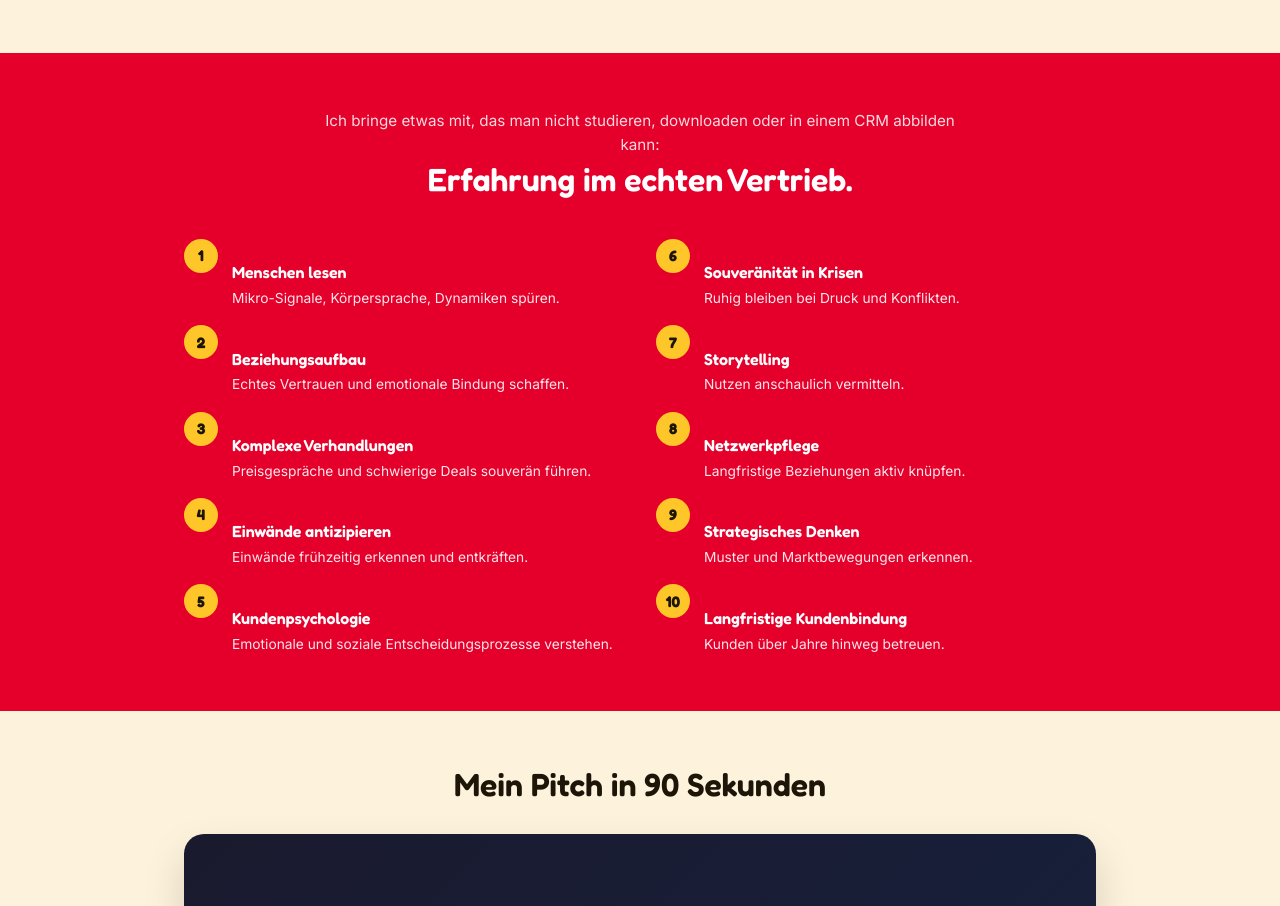
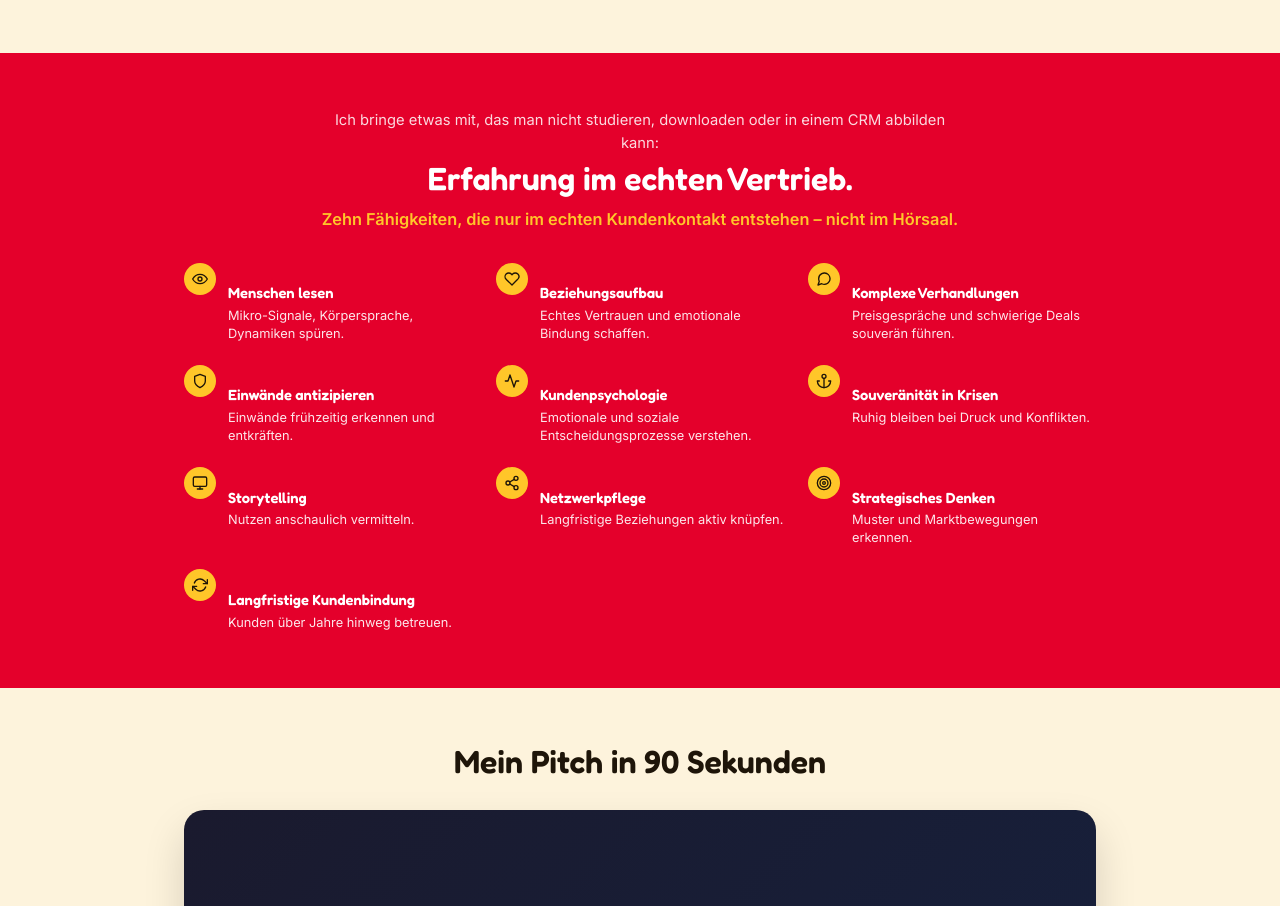
Before and after one commit to mwebersdorfer/marc-webersdorfer-bewerbung, a plain HTML site: page index.html in a window 1280 px wide. Shown: the part 1005-1911 px from the top of the page. Drawn offline with Linux system fonts and the light colour scheme.

Commit message:
Update index.html

```diff
--- a/index.html
+++ b/index.html
@@ -120,19 +120,20 @@
 
     /* ---------- ERFAHRUNG IM ECHTEN VERTRIEB ---------- */
   .exp-banner{background:var(--red);color:var(--white);}
-  .exp-banner .exp-intro{text-align:center;max-width:640px;margin:0 auto 40px;}
-  .exp-banner .exp-kicker{font-size:.95rem;opacity:.85;margin-bottom:6px;}
+  .exp-banner .exp-intro{text-align:center;max-width:640px;margin:0 auto 30px;}
+  .exp-banner .exp-kicker{font-size:.92rem;opacity:.85;margin-bottom:6px;}
   .exp-banner h2{font-size:clamp(1.5rem,3vw,2rem);font-weight:600;}
-  .exp-grid{display:grid;grid-template-columns:repeat(2,1fr);gap:16px 32px;}
-  .exp-item{display:flex;gap:14px;align-items:flex-start;}
-  .exp-num{
-    flex-shrink:0;width:34px;height:34px;border-radius:50%;
-    background:var(--yellow);color:var(--ink);
+  .exp-banner .exp-tagline{margin-top:10px;font-weight:600;color:var(--yellow);font-size:1.02rem;}
+  .exp-grid{display:grid;grid-template-columns:repeat(3,1fr);gap:22px 24px;}
+  .exp-item{display:flex;gap:12px;align-items:flex-start;}
+  .exp-icon{
+    flex-shrink:0;width:32px;height:32px;border-radius:50%;
+    background:var(--yellow);
     display:flex;align-items:center;justify-content:center;
-    font-family:'Fredoka',sans-serif;font-weight:700;font-size:.95rem;
   }
-  .exp-item h4{font-family:'Fredoka',sans-serif;font-weight:600;font-size:1rem;margin-bottom:3px;}
-  .exp-item p{margin:0;font-size:.86rem;opacity:.9;}
+  .exp-icon svg{width:16px;height:16px;stroke:var(--ink);}
+  .exp-item h4{font-family:'Fredoka',sans-serif;font-weight:600;font-size:.92rem;margin-bottom:2px;}
+  .exp-item p{margin:0;font-size:.8rem;opacity:.9;line-height:1.4;}
   @media (max-width:760px){.exp-grid{grid-template-columns:1fr;}}
 
   /* ---------- PITCH VIDEO ---------- */
@@ -303,46 +304,47 @@
       <div class="exp-intro">
         <div class="exp-kicker">Ich bringe etwas mit, das man nicht studieren, downloaden oder in einem CRM abbilden kann:</div>
         <h2>Erfahrung im echten Vertrieb.</h2>
+        <div class="exp-tagline">Zehn Fähigkeiten, die nur im echten Kundenkontakt entstehen – nicht im Hörsaal.</div>
       </div>
       <div class="exp-grid">
         <div class="exp-item">
-          <div class="exp-num">1</div>
+          <div class="exp-icon"><svg viewBox="0 0 24 24" fill="none" stroke-width="2" stroke-linecap="round" stroke-linejoin="round"><path d="M1 12s4-7 11-7 11 7 11 7-4 7-11 7-11-7-11-7z"></path><circle cx="12" cy="12" r="3"></circle></svg></div>
           <div><h4>Menschen lesen</h4><p>Mikro-Signale, Körpersprache, Dynamiken spüren.</p></div>
         </div>
         <div class="exp-item">
-          <div class="exp-num">6</div>
+          <div class="exp-icon"><svg viewBox="0 0 24 24" fill="none" stroke-width="2" stroke-linecap="round" stroke-linejoin="round"><path d="M20.8 4.6a5.5 5.5 0 0 0-7.8 0L12 5.6l-1-1a5.5 5.5 0 0 0-7.8 7.8l1 1L12 21l7.8-7.8 1-1a5.5 5.5 0 0 0 0-7.6z"></path></svg></div>
+          <div><h4>Beziehungsaufbau</h4><p>Echtes Vertrauen und emotionale Bindung schaffen.</p></div>
+        </div>
+        <div class="exp-item">
+          <div class="exp-icon"><svg viewBox="0 0 24 24" fill="none" stroke-width="2" stroke-linecap="round" stroke-linejoin="round"><path d="M21 11.5a8.38 8.38 0 0 1-.9 3.8 8.5 8.5 0 0 1-7.6 4.7 8.38 8.38 0 0 1-3.8-.9L3 21l1.9-5.7a8.38 8.38 0 0 1-.9-3.8 8.5 8.5 0 0 1 4.7-7.6 8.38 8.38 0 0 1 3.8-.9h.5a8.48 8.48 0 0 1 8 8v.5z"></path></svg></div>
+          <div><h4>Komplexe Verhandlungen</h4><p>Preisgespräche und schwierige Deals souverän führen.</p></div>
+        </div>
+        <div class="exp-item">
+          <div class="exp-icon"><svg viewBox="0 0 24 24" fill="none" stroke-width="2" stroke-linecap="round" stroke-linejoin="round"><path d="M12 22s8-4 8-10V5l-8-3-8 3v7c0 6 8 10 8 10z"></path></svg></div>
+          <div><h4>Einwände antizipieren</h4><p>Einwände frühzeitig erkennen und entkräften.</p></div>
+        </div>
+        <div class="exp-item">
+          <div class="exp-icon"><svg viewBox="0 0 24 24" fill="none" stroke-width="2" stroke-linecap="round" stroke-linejoin="round"><polyline points="22 12 18 12 15 21 9 3 6 12 2 12"></polyline></svg></div>
+          <div><h4>Kundenpsychologie</h4><p>Emotionale und soziale Entscheidungsprozesse verstehen.</p></div>
+        </div>
+        <div class="exp-item">
+          <div class="exp-icon"><svg viewBox="0 0 24 24" fill="none" stroke-width="2" stroke-linecap="round" stroke-linejoin="round"><circle cx="12" cy="5" r="3"></circle><line x1="12" y1="22" x2="12" y2="8"></line><path d="M5 12H2a10 10 0 0 0 20 0h-3"></path></svg></div>
           <div><h4>Souveränität in Krisen</h4><p>Ruhig bleiben bei Druck und Konflikten.</p></div>
         </div>
         <div class="exp-item">
-          <div class="exp-num">2</div>
-          <div><h4>Beziehungsaufbau</h4><p>Echtes Vertrauen und emotionale Bindung schaffen.</p></div>
-        </div>
-        <div class="exp-item">
-          <div class="exp-num">7</div>
+          <div class="exp-icon"><svg viewBox="0 0 24 24" fill="none" stroke-width="2" stroke-linecap="round" stroke-linejoin="round"><rect x="2" y="3" width="20" height="14" rx="2" ry="2"></rect><line x1="8" y1="21" x2="16" y2="21"></line><line x1="12" y1="17" x2="12" y2="21"></line></svg></div>
           <div><h4>Storytelling</h4><p>Nutzen anschaulich vermitteln.</p></div>
         </div>
         <div class="exp-item">
-          <div class="exp-num">3</div>
-          <div><h4>Komplexe Verhandlungen</h4><p>Preisgespräche und schwierige Deals souverän führen.</p></div>
-        </div>
-        <div class="exp-item">
-          <div class="exp-num">8</div>
+          <div class="exp-icon"><svg viewBox="0 0 24 24" fill="none" stroke-width="2" stroke-linecap="round" stroke-linejoin="round"><circle cx="18" cy="5" r="3"></circle><circle cx="6" cy="12" r="3"></circle><circle cx="18" cy="19" r="3"></circle><line x1="8.59" y1="13.51" x2="15.42" y2="17.49"></line><line x1="15.41" y1="6.51" x2="8.59" y2="10.49"></line></svg></div>
           <div><h4>Netzwerkpflege</h4><p>Langfristige Beziehungen aktiv knüpfen.</p></div>
         </div>
         <div class="exp-item">
-          <div class="exp-num">4</div>
-          <div><h4>Einwände antizipieren</h4><p>Einwände frühzeitig erkennen und entkräften.</p></div>
-        </div>
-        <div class="exp-item">
-          <div class="exp-num">9</div>
+          <div class="exp-icon"><svg viewBox="0 0 24 24" fill="none" stroke-width="2" stroke-linecap="round" stroke-linejoin="round"><circle cx="12" cy="12" r="10"></circle><circle cx="12" cy="12" r="6"></circle><circle cx="12" cy="12" r="2"></circle></svg></div>
           <div><h4>Strategisches Denken</h4><p>Muster und Marktbewegungen erkennen.</p></div>
         </div>
         <div class="exp-item">
-          <div class="exp-num">5</div>
-          <div><h4>Kundenpsychologie</h4><p>Emotionale und soziale Entscheidungsprozesse verstehen.</p></div>
-        </div>
-        <div class="exp-item">
-          <div class="exp-num">10</div>
+          <div class="exp-icon"><svg viewBox="0 0 24 24" fill="none" stroke-width="2" stroke-linecap="round" stroke-linejoin="round"><polyline points="23 4 23 10 17 10"></polyline><polyline points="1 20 1 14 7 14"></polyline><path d="M3.51 9a9 9 0 0 1 14.85-3.36L23 10M1 14l4.64 4.36A9 9 0 0 0 20.49 15"></path></svg></div>
           <div><h4>Langfristige Kundenbindung</h4><p>Kunden über Jahre hinweg betreuen.</p></div>
         </div>
       </div>
```
